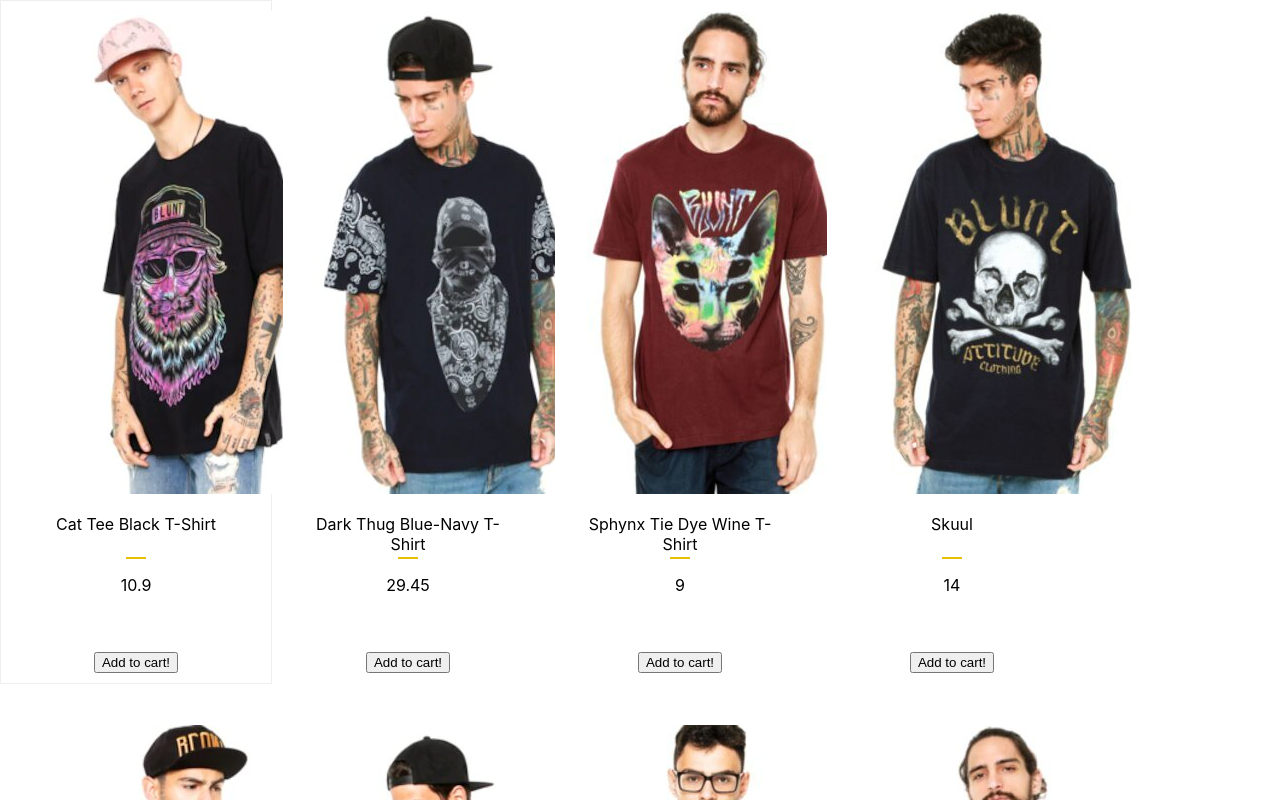
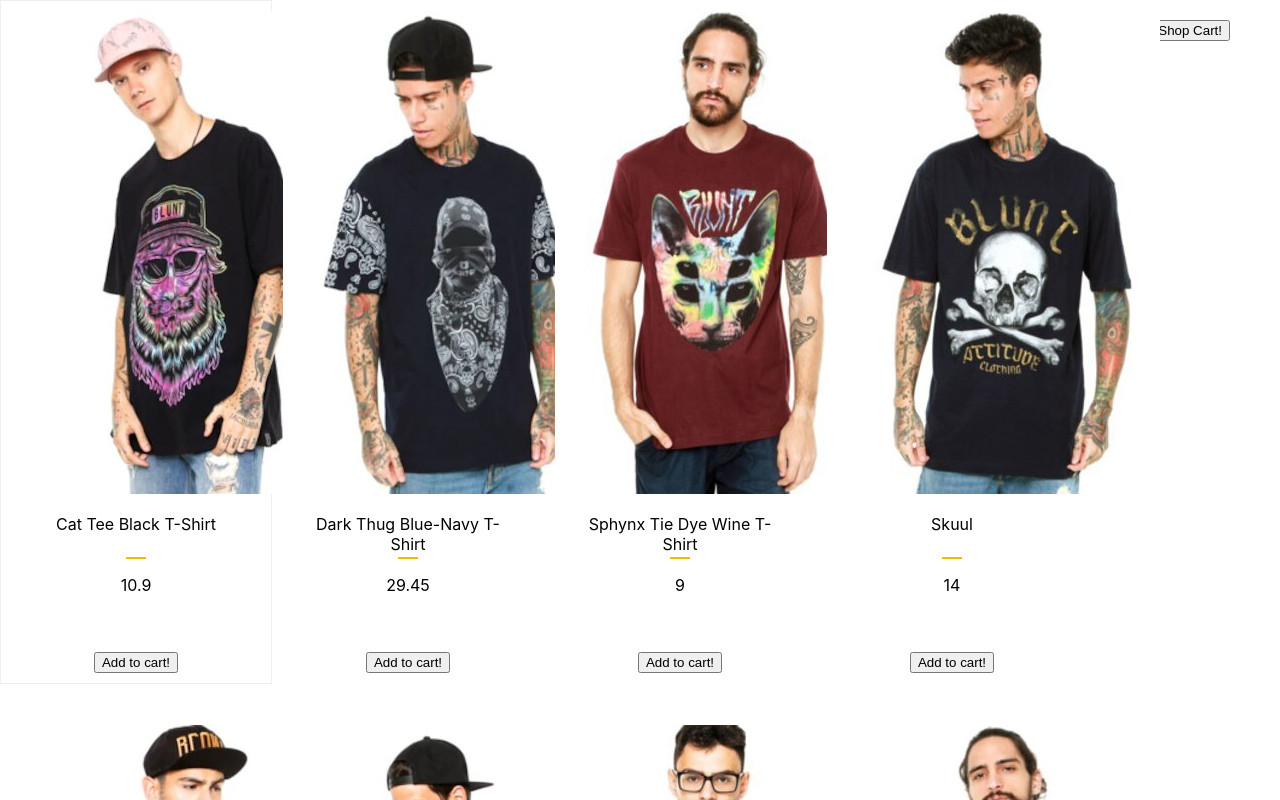
Before and after one commit to Hclmaster/new-shopping-cart, a React (Create React App) app: page / in a window 1280 px wide. Shown: the top 800 px of the page. Built offline with nearby package versions, Linux system fonts and the light colour scheme.

Commit message:
Add shopping cart button

```diff
--- a/src/App.css
+++ b/src/App.css
@@ -30,3 +30,10 @@
     transform: rotate(360deg);
   }
 }
+
+.Add-to-cart-button {
+  position: absolute;
+  top: 20px;
+  right: 50px;
+  font-size: 15px;
+}
--- a/src/App.js
+++ b/src/App.js
@@ -2,6 +2,18 @@ import React, { Component } from 'react';
 import logo from './logo.svg';
 import './App.css';
 import './App.scss'
+
+class ShopCartBtn extends React.Component{
+    render(){
+        return(
+            <div className="Add-to-cart-button">
+                <button>
+                    Shop Cart!
+                </button>
+            </div>
+        )
+    }
+}
 
 class ProductRow extends React.Component{
     render(){
@@ -61,7 +73,10 @@ class App extends React.Component {
       if(this.state.data){
           console.log("data => ", this.state.data);
           return (
-              <ProductTable products={this.state.data}/>
+              <div className="App">
+                  <ShopCartBtn/>
+                  <ProductTable products={this.state.data}/>
+              </div>
           );
       }else{
           return <h1>Loading...</h1>
```
Also changed, not shown: src/static/shop_cart-icon.jpg (added).
